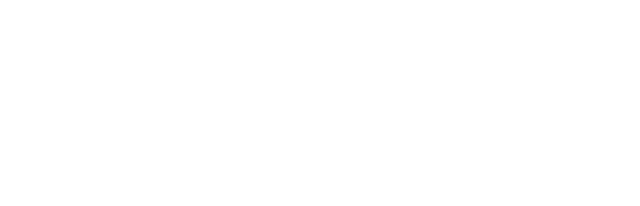
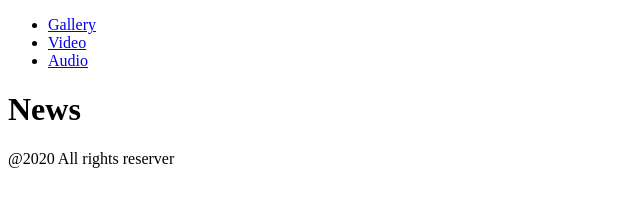
Before and after one commit to IT-Cluster-Academy-FWD/fwdo-2-intro-hml-gamma, a plain HTML site: page news.html in a window 1280 px wide. Shown: the whole page, without its empty margins (0-640 px from the left). Drawn offline with Linux system fonts and the light colour scheme.

Commit message:
Initial commit

```diff
--- a/news.html
+++ b/news.html
@@ -3,9 +3,32 @@
 <head>
   <meta charset="UTF-8">
   <meta name="viewport" content="width=device-width, initial-scale=1.0">
-  <title>Document</title>
+  <title>News</title>
 </head>
 <body>
+  <header>
+    <nav>
+      <ul>
+        <li>
+          <a href="#gallery">Gallery</a>
+        </li>
+        <li>
+          <a href="#video">Video</a>
+        </li>
+        <li>
+          <a href="#audio">Audio</a>
+        </li>
+      </ul>
+    </nav>
+  </header>
 
+  <main>
+    <h1>News</h1>
+
+  </main>
+
+  <footer>
+    <p>@2020 All rights reserver</p>
+  </footer>
 </body>
 </html>
```
